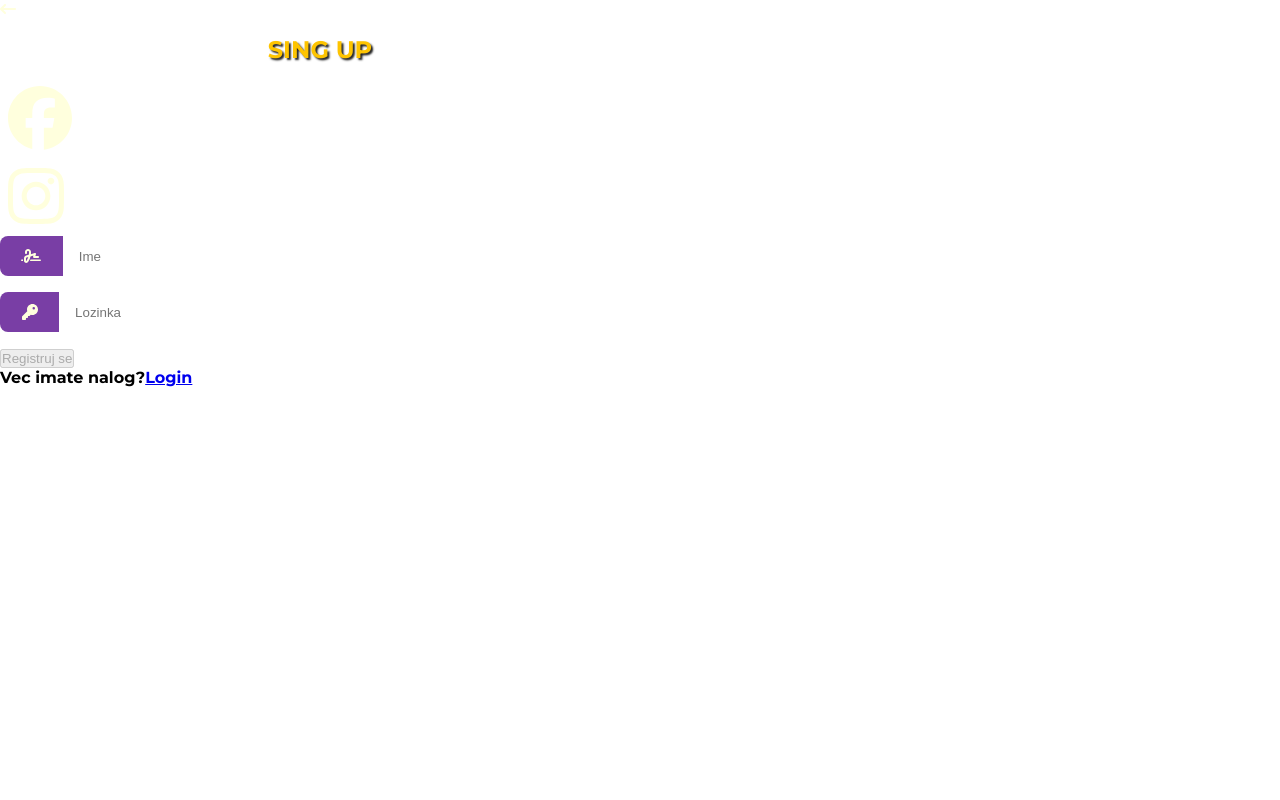
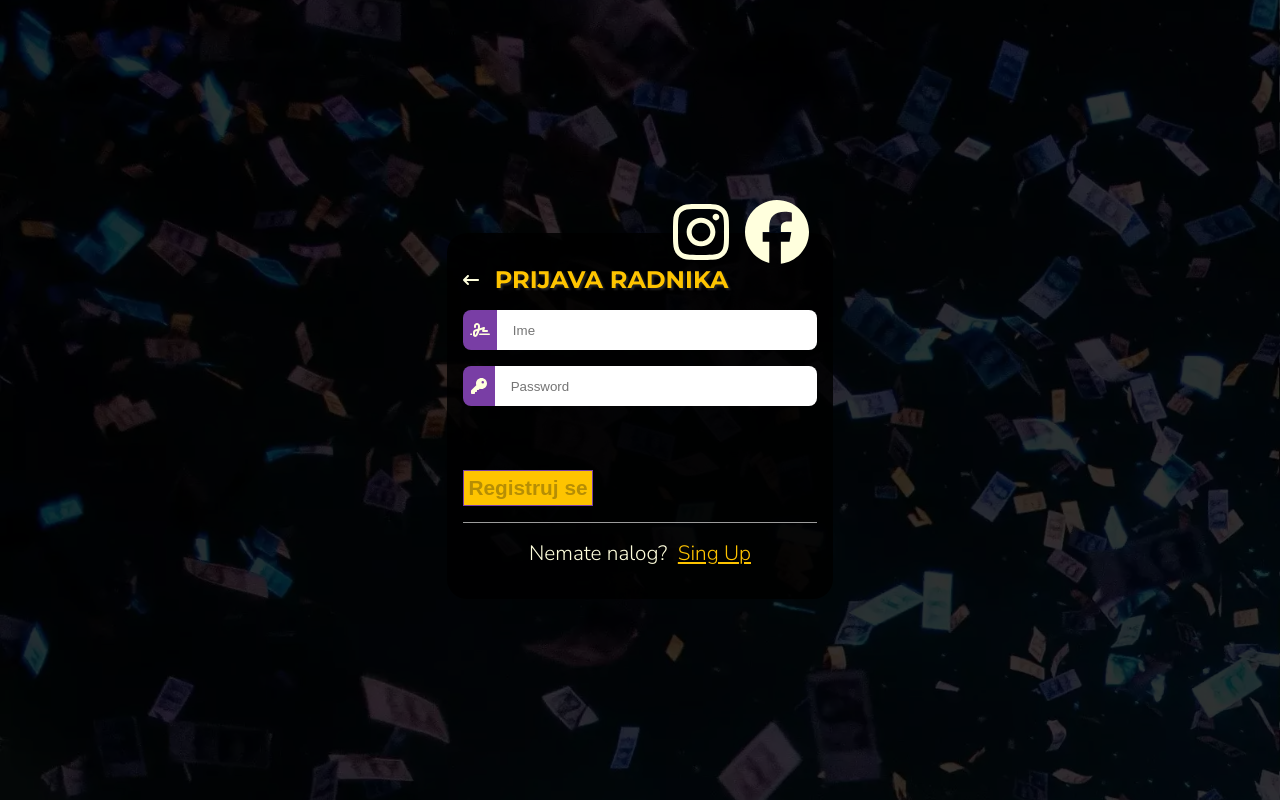
Before and after one commit to MarkoVasicDeveloper/AplikacijaZaTepihServise-User-Interface, a React (Create React App) app: page /workersingup in a window 1280 px wide. Built offline with nearby package versions, Linux system fonts and the light colour scheme.

Commit message:
Expand login with sing up worker

```diff
--- a/src/Component/LogInPage/Login.tsx
+++ b/src/Component/LogInPageAndSingUp/LoginAndWorkerSingUp.tsx
@@ -11,15 +11,18 @@ import { SocialIcon } from "../layout/socialIcon/socialIcon";
 import { Button } from "../layout/button/button";
 import { useLoginCheck } from "../../hooks/useLoginCheck";
 import { useWorkerLoginCheck } from "../../hooks/useWorkerLoginCheck";
+import { useWorkerSingUp } from "../../hooks/useWorkerSingUp";
 
 interface LoginProps {
-  workerLogIn: boolean
+  workerLogIn?: boolean
+  workerSingUp?: boolean
 }
 
-export default function Login({ workerLogIn }: LoginProps) {
+export default function LoginAndWorkerSingUp({ workerLogIn, workerSingUp }: LoginProps) {
   const { data, edit } = useInputText({});
   const { sendData, message } = useLoginCheck(data);
   const { sendWorkerData, logMessage } = useWorkerLoginCheck(data);
+  const { addWorker } = useWorkerSingUp();
 
   const [disabled, setDisabled] = useState(true);
 
@@ -32,11 +35,13 @@ export default function Login({ workerLogIn }: LoginProps) {
   }, [data, workerLogIn]);
 
   function send(e: React.ChangeEvent) {
-    if (!workerLogIn) {
+    if (!workerLogIn && !workerSingUp) {
       sendData(data, e);
       edit('password');
       return;
     };
+
+    if (workerSingUp) return addWorker(data);
     sendWorkerData(data, e);
   }
 
@@ -48,7 +53,7 @@ export default function Login({ workerLogIn }: LoginProps) {
             <div className="form-header">
               <FontAwesomeIcon icon={faArrowLeftLong} onClick={() => navigate("/")} />
 
-              <h1>{workerLogIn ? 'Radnik' : 'Prijavite se'}</h1>
+              <h2>{workerSingUp ? 'Prijava radnika' : workerLogIn ? 'Radnik' : 'Prijavite se'}</h2>
 
               <div className="relative">
                 <SocialIcon icon={faFacebook} link={"facebook.com"} />
@@ -56,7 +61,7 @@ export default function Login({ workerLogIn }: LoginProps) {
               </div>
             </div>
 
-            <Input icon={workerLogIn ? faSignature : faMailBulk} onChangeInput={edit} name={workerLogIn ? "name" : "email"} placeholder={workerLogIn ? "Ime" : "Email"} id={workerLogIn ? "name" : "email"} cleanUp={workerLogIn} required />
+            <Input icon={workerLogIn || workerSingUp ? faSignature : faMailBulk} onChangeInput={edit} name={workerLogIn || workerSingUp ? "name" : "email"} placeholder={workerLogIn || workerSingUp ? "Ime" : "Email"} id={workerLogIn || workerSingUp ? "name" : "email"} cleanUp={workerLogIn || workerSingUp} required />
             <Input icon={faKey} onChangeInput={edit} name={"password"} placeholder="Password" id={"password"} type="password" cleanUp={workerLogIn} required />
 
             <div className="message-container">
@@ -64,7 +69,7 @@ export default function Login({ workerLogIn }: LoginProps) {
               <p className={logMessage ? "api-message" : ''}> {logMessage} </p>
             </div>
 
-            <Button title="Login" onClickFunction={(e) => send(e)} type='submit' disabled={disabled} />
+            <Button title={workerSingUp ? 'Registruj se' : "Login"} onClickFunction={(e) => send(e)} type='submit' disabled={disabled} />
 
             <div className="form-footer">
               <p>
--- a/src/Component/WorkerSingUpPage/WorkerSingUp.css
+++ /dev/null
@@ -1,22 +0,0 @@
-.singUp-worker {
-  height: 80vh;
-  margin-bottom: 2rem;
-}
-
-@media (max-width: 1440px) {
-  .singUp-worker {
-    width: 50%;
-  }
-}
-
-@media (max-width: 700px) {
-  .singUp-worker {
-    width: 70%;
-  }
-}
-
-@media (max-width: 700px) {
-  .singUp-worker {
-    width: 90%;
-  }
-}
--- a/src/Component/WorkerSingUpPage/WorkerSingUp.tsx
+++ /dev/null
@@ -1,72 +0,0 @@
-import { faFacebook, faInstagram } from "@fortawesome/free-brands-svg-icons";
-import {
-  faArrowLeftLong,
-  faKey,
-  faSignature,
-} from "@fortawesome/free-solid-svg-icons";
-import { FontAwesomeIcon } from "@fortawesome/react-fontawesome";
-import { useEffect, useState } from "react";
-import { Link, useNavigate } from "react-router-dom";
-import "./WorkerSingUp.css";
-import { useInputText } from "../../hooks/useInputText";
-import { Input } from "../layout/input/input";
-import { Button } from "../layout/button/button";
-import { SocialIcon } from "../layout/socialIcon/socialIcon";
-import { useWorkerSingUp } from "../../hooks/useWorkerSingUp";
-
-export default function WorkerSingUp(): JSX.Element {
-  const { addWorker, message } = useWorkerSingUp();
-
-  const { data, edit } = useInputText({});
-  const [disabled, setDisabled] = useState(false);
-  const navigate = useNavigate();
-
-  useEffect(() => {
-    if (!data.name || !data.password) setDisabled(true)
-  }, [data])
-
-  return (
-    <div>
-      <section id="singUp">
-        <div className="form-holder-singUp singUp-worker">
-          <div className="form-header-singUp">
-            <FontAwesomeIcon icon={faArrowLeftLong} onClick={() => navigate("/")} />
-            <h1>Sing up</h1>
-            <div className="relative">
-              <SocialIcon icon={faFacebook} link={"facebook.com"} />
-              <SocialIcon icon={faInstagram} link={"instagram.com"} />
-            </div>
-          </div>
-          <div className="input-holder">
-            <div className="left-input-holder">
-              <div className="input-one-singUp">
-                <Input onChangeInput={edit} name='name' id='name' placeholder="Ime" icon={faSignature} required />
-              </div>
-
-              <div className="input-one-singUp">
-                <Input type="password" onChangeInput={edit} name='password' id='password' placeholder="Lozinka" icon={faKey} required />
-              </div>
-            </div>
-          </div>
-          <div className="btn-textMesage-holder">
-            <div>
-              <p>{message}</p>
-            </div>
-            <div className="btn-div">
-              <Button title='Registruj se' onClickFunction={() => addWorker(data)} disabled={disabled} />
-            </div>
-
-            <div className="form-footer-singUp">
-              <p>
-                Vec imate nalog?
-                <span>
-                  <Link to="/login">Login</Link>
-                </span>
-              </p>
-            </div>
-          </div>
-        </div>
-      </section>
-    </div>
-  );
-}
--- a/src/index.css
+++ b/src/index.css
@@ -373,70 +373,6 @@
   justify-content: space-around;
 }
 
-#logIn {
-  height: 100vh;
-  min-height: 100vh;
-  background-image: url("./Img/background-log-in-mini.webp");
-  background-size: cover;
-  background-position: center center;
-  background-color: rgba(0, 0, 0, 0.8);
-  background-blend-mode: darken;
-  padding-bottom: 1rem;
-  padding-top: 3rem;
-  color: #ffffdd;
-  display: flex;
-  justify-content: center;
-  align-items: center;
-}
-#logIn .form {
-  border-radius: 20px;
-  background-color: rgba(0, 0, 0, 0.8666666667);
-  padding: 1rem;
-}
-#logIn .form > .form-header {
-  position: relative;
-  display: flex;
-  justify-content: flex-start;
-  align-items: center;
-}
-#logIn .form > .form-header > svg:hover {
-  cursor: pointer;
-}
-#logIn .form > .form-header > .relative {
-  position: absolute;
-  top: -90%;
-  width: 100%;
-  display: flex;
-  flex-direction: row-reverse;
-}
-#logIn .form > .message-container {
-  padding-block: 1rem;
-}
-#logIn .form > .message-container > .api-message {
-  border-radius: 20px;
-  background-color: rgba(0, 0, 0, 0.8666666667);
-  margin: 0 auto;
-  color: #ffffdd;
-  font-size: 0.8rem;
-  border: 1px solid #fec400;
-  padding: 0.3rem;
-  text-align: center;
-  box-shadow: 0 0 10px rgb(223, 69, 84);
-}
-#logIn .form > .form-footer {
-  padding: 1rem;
-  border-top: 1px solid #9c9c9c;
-  color: #ffffdd;
-  font-family: "Nunito Sans", sans-serif;
-  font-size: 1.3rem;
-  display: flex;
-  justify-content: center;
-  align-items: center;
-}
-#logIn .form > .form-footer > p > span > a {
-  color: #fec400;
-}
-
 .submit {
   width: -moz-max-content;
   width: max-content;
@@ -577,6 +513,70 @@
 }
 .show-label {
   animation: show 1000ms ease forwards;
+}
+
+#logIn {
+  height: 100vh;
+  min-height: 100vh;
+  background-image: url("./Img/background-log-in-mini.webp");
+  background-size: cover;
+  background-position: center center;
+  background-color: rgba(0, 0, 0, 0.8);
+  background-blend-mode: darken;
+  padding-bottom: 1rem;
+  padding-top: 3rem;
+  color: #ffffdd;
+  display: flex;
+  justify-content: center;
+  align-items: center;
+}
+#logIn .form {
+  border-radius: 20px;
+  background-color: rgba(0, 0, 0, 0.8666666667);
+  padding: 1rem;
+}
+#logIn .form > .form-header {
+  position: relative;
+  display: flex;
+  justify-content: flex-start;
+  align-items: center;
+}
+#logIn .form > .form-header > svg:hover {
+  cursor: pointer;
+}
+#logIn .form > .form-header > .relative {
+  position: absolute;
+  top: -90%;
+  width: 100%;
+  display: flex;
+  flex-direction: row-reverse;
+}
+#logIn .form > .message-container {
+  padding-block: 1rem;
+}
+#logIn .form > .message-container > .api-message {
+  border-radius: 20px;
+  background-color: rgba(0, 0, 0, 0.8666666667);
+  margin: 0 auto;
+  color: #ffffdd;
+  font-size: 0.8rem;
+  border: 1px solid #fec400;
+  padding: 0.3rem;
+  text-align: center;
+  box-shadow: 0 0 10px rgb(223, 69, 84);
+}
+#logIn .form > .form-footer {
+  padding: 1rem;
+  border-top: 1px solid #9c9c9c;
+  color: #ffffdd;
+  font-family: "Nunito Sans", sans-serif;
+  font-size: 1.3rem;
+  display: flex;
+  justify-content: center;
+  align-items: center;
+}
+#logIn .form > .form-footer > p > span > a {
+  color: #fec400;
 }
 
 #left-container > h3 {
--- a/src/index.tsx
+++ b/src/index.tsx
@@ -4,14 +4,13 @@ import { BrowserRouter, Route, Routes } from 'react-router-dom';
 import CarpetReceptionsPage from './Component/carpetReceptionPage/CarpetReceptionsPage';
 import DeliveryPage from './Component/DeliveryPage/DeliveryPage';
 import DownloadList from './Component/DownloadListPage/DownloadList';
-import Login from './Component/LogInPage/Login';
 import MeasuringAndPreparingCarpet from './Component/MeasuringAndPreparing/MeasuringAndPreparingCarpet';
 import Scheduling from './Component/SchedulingPage/Scheduling';
-import WorkerSingUp from './Component/WorkerSingUpPage/WorkerSingUp';
 import './index.css';
 import reportWebVitals from './reportWebVitals';
 import { setupStore } from './redux/store';
 import { Provider } from 'react-redux';
+import LoginAndWorkerSingUp from './Component/LogInPageAndSingUp/LoginAndWorkerSingUp';
 
 const root = ReactDOM.createRoot(
   document.getElementById('root') as HTMLElement
@@ -20,9 +19,9 @@ root.render(
   <BrowserRouter>
     <Provider store={setupStore(undefined)}>
       <Routes>
-        <Route path="/" element={<Login workerLogIn={false} />} />
-          <Route path="/workerlogin" element={<Login workerLogIn={true} />} />
-        <Route path="/workersingup" element={<WorkerSingUp />} />
+        <Route path="/" element={<LoginAndWorkerSingUp workerLogIn={false} />} />
+        <Route path="/workerlogin" element={<LoginAndWorkerSingUp workerLogIn={true} />} />
+        <Route path="/workersingup" element={<LoginAndWorkerSingUp workerSingUp={true} />} />
         <Route path="/reception" element={<CarpetReceptionsPage />} />
         <Route
           path="/measuringandpreparingcarpet"
--- a/src/style/components/Layout/LogIn/_LogIn.scss
+++ b/src/style/components/LogInAndSingUp/_LogInAndSingUp.scss
@@ -1,6 +1,3 @@
-@import '../../../mixins';
-@import '../../../variables';
-
 #logIn {
   height: 100vh;
   @include background('./Img/background-log-in-mini.webp');
```
Also changed, not shown: src/index.scss (+5 -2 lines), src/style/components/Layout/Input/_input.scss (renamed from src/style/components/Input/_input.scss), 1 other file (tests, documents, lock files or other folders).
